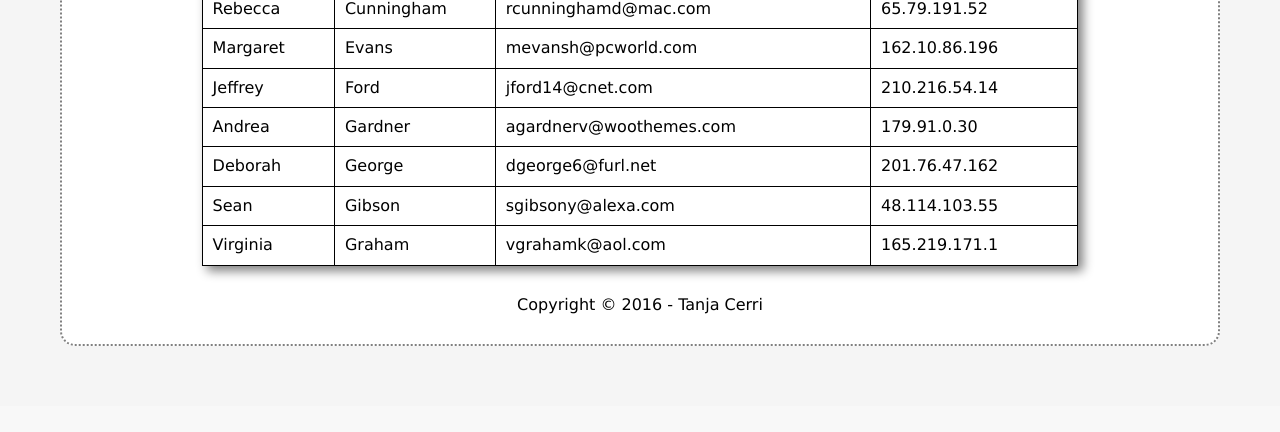
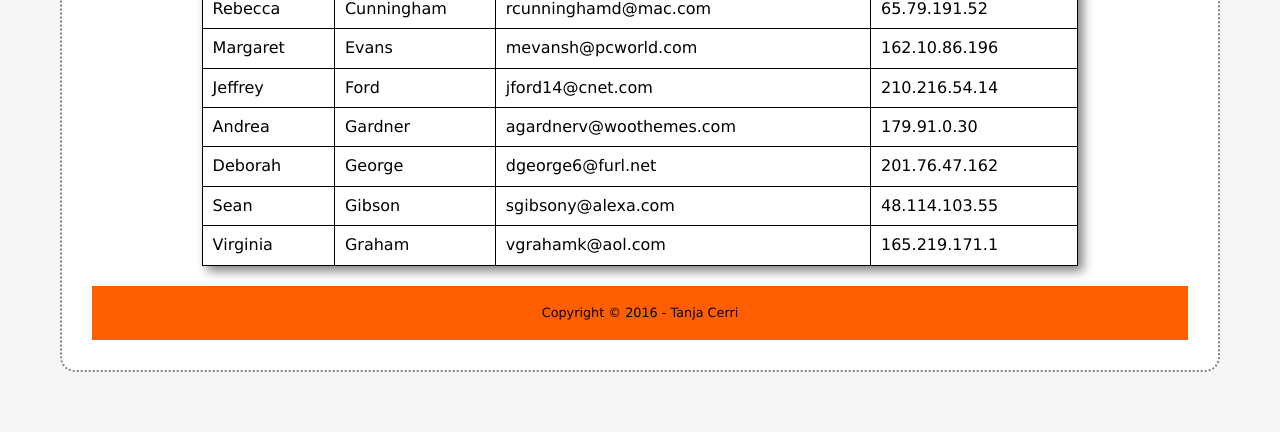
Before and after one commit to noobiba/webtech16, a PHP site: page /aufgabe01/a-g.html in a window 1280 px wide. Shown: the part 1026-1458 px from the top of the page. Before the commit the page ends 1372 px from the top, so only its background shows below. Run offline with PHP 8.4, Linux system fonts and the light colour scheme.

Commit message:
Adjust footer size, color, font etc.

```diff
--- a/css/styles.css
+++ b/css/styles.css
@@ -127,8 +127,12 @@ table.teilnehmer td{
 .shadow{
     box-shadow: 5px 5px 10px grey;
 }
-
 footer{
   padding-top: 30px;
+  background-color: #FF5F00;
+  color: black;
   text-align: center;
+  font-size: 0.8em;
+  padding: 20px 0px;
+  margin-top: 20px;
 }
```
